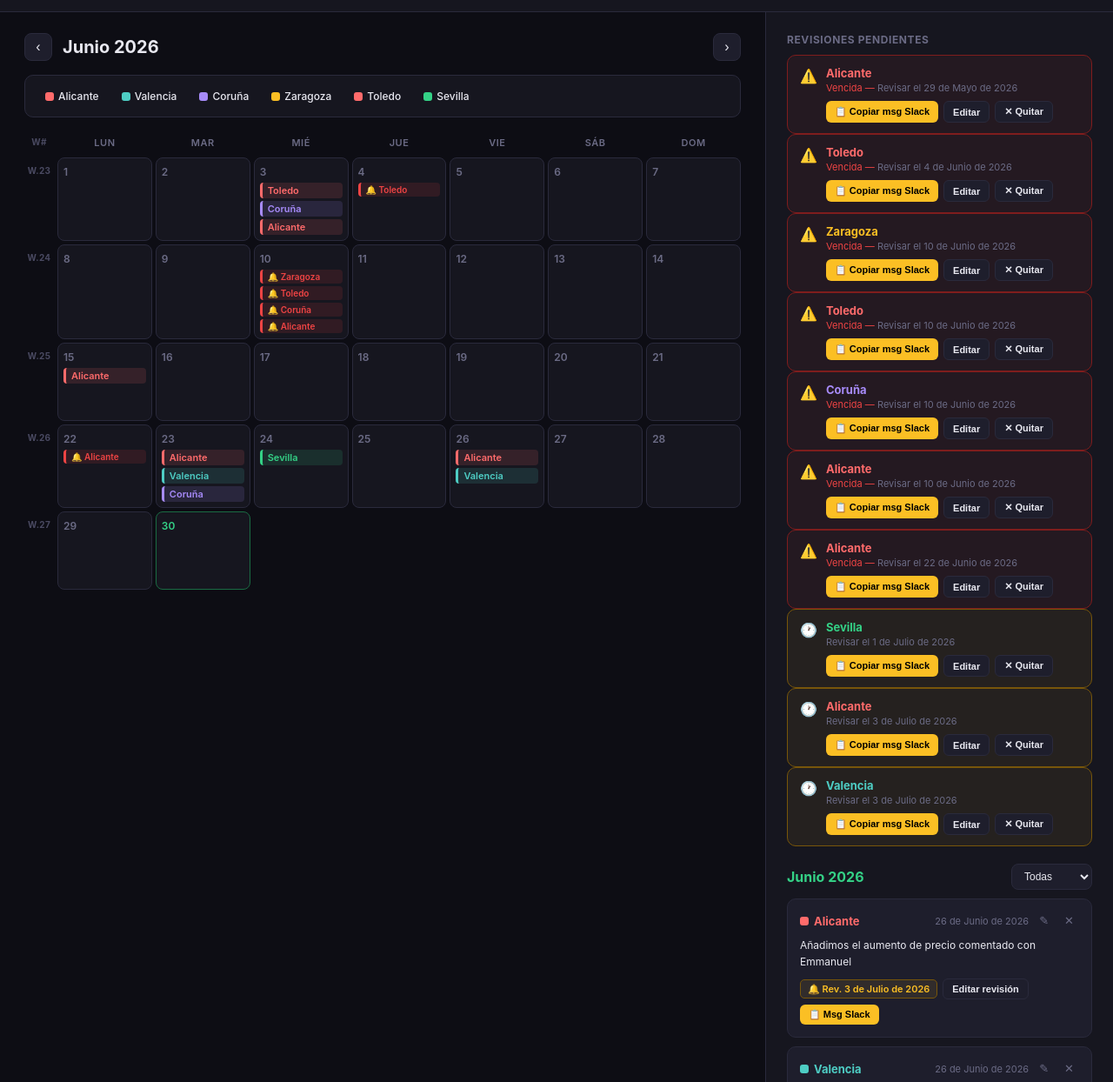
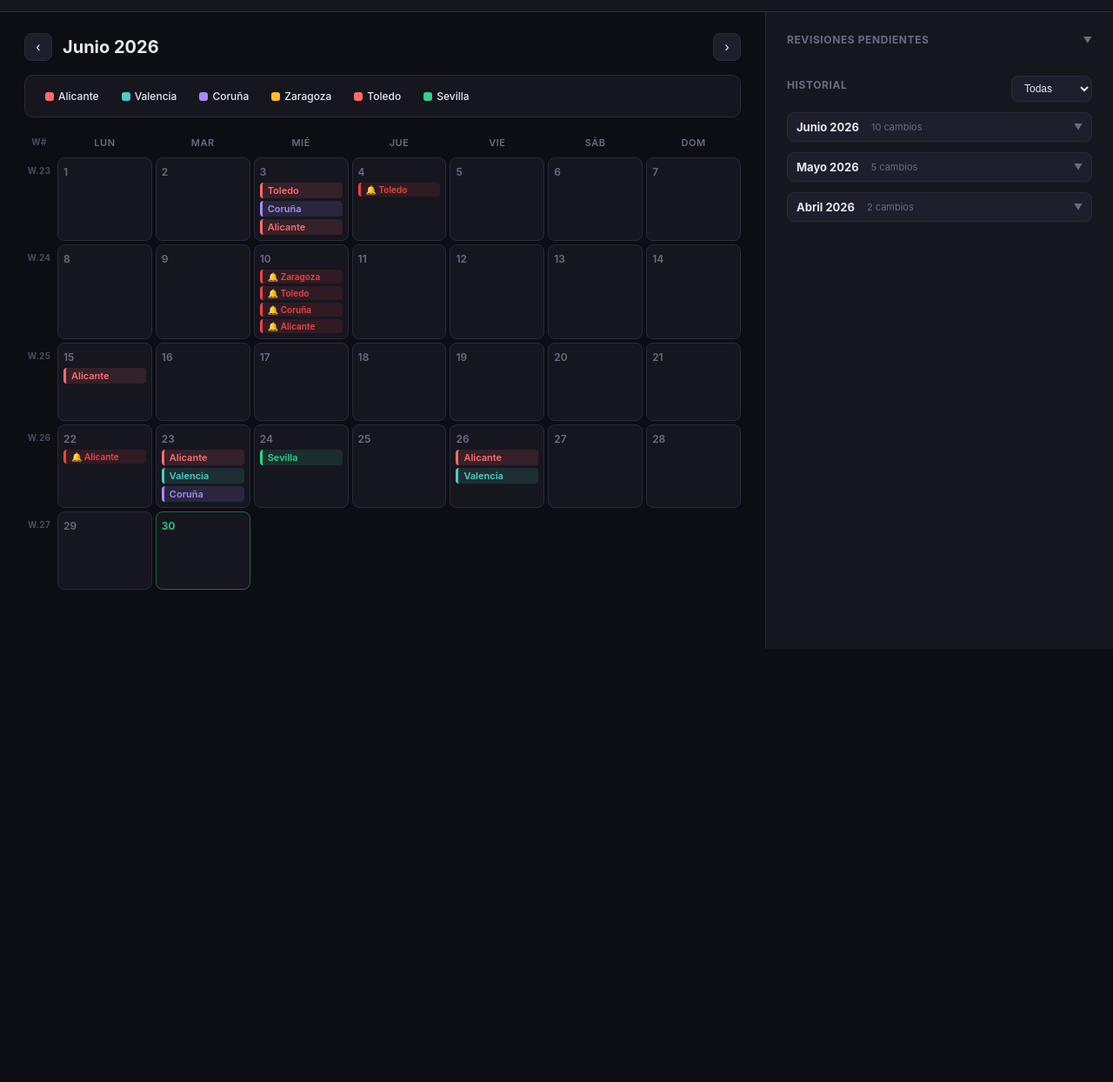
Before and after one commit to virginiaroldan00/Pricing-Changes-Tracker, a plain HTML site: page index.html in a window 1280 px wide. Shown: the part 54-1298 px from the top of the page at 87% size. After the commit the page ends 800 px from the top, so only its background shows below. Drawn offline with Linux system fonts and the light colour scheme.

Commit message:
Add files via upload

```diff
--- a/index.html
+++ b/index.html
@@ -147,13 +147,16 @@
   </div>
 
   <div class="right-panel">
-    <div>
-      <div class="section-title">Revisiones pendientes</div>
-      <div id="reviews-section"></div>
+    <div style="margin-bottom:4px;">
+      <div class="section-title" onclick="toggleReviews()" style="cursor:pointer;display:flex;align-items:center;justify-content:space-between;user-select:none;">
+        <span>Revisiones pendientes</span>
+        <span id="reviews-toggle" style="font-size:10px;transition:transform 0.2s;display:inline-block;transform:rotate(180deg);">▲</span>
+      </div>
+      <div id="reviews-section" style="display:none;"></div>
     </div>
     <div>
-      <div style="display:flex;align-items:center;justify-content:space-between;margin-bottom:10px;">
-        <div class="panel-month-title" id="panel-month-title"></div>
+      <div style="display:flex;align-items:center;justify-content:space-between;margin-bottom:12px;">
+        <div class="section-title">Historial</div>
         <select class="city-select" id="city-filter" onchange="renderRightPanel()" style="width:auto;margin:0;padding:6px 10px;font-size:12px;"></select>
       </div>
       <div id="changes-list"></div>
@@ -397,8 +400,6 @@ function renderLegend(){
 // ── RIGHT PANEL ─────────────────────────────────────────────────────────────
 function renderRightPanel(){
   selectedFilter=document.getElementById('city-filter').value;
-  document.getElementById('panel-month-title').textContent=`${MONTH_NAMES[currentMonth]} ${currentYear}`;
-
   renderReviews();
   renderChangesList();
   updateTotalLabel();
@@ -431,16 +432,9 @@ function renderReviews(){
   });
 }
 
-function renderChangesList(){
-  const monthStr=`${currentYear}-${String(currentMonth+1).padStart(2,'0')}`;
-  const filtered=changes.filter(c=>c.date.startsWith(monthStr)&&(selectedFilter?c.city===selectedFilter:true));
-  const sorted=[...filtered].sort((a,b)=>b.date.localeCompare(a.date));
-  const list=document.getElementById('changes-list');
-  list.innerHTML='';
+const monthOpenState = {};
 
-  if(!sorted.length){ list.innerHTML='<div class="empty-state">No hay cambios en este mes.</div>'; return; }
-
-  sorted.forEach(ch=>{
+function buildChangeCard(ch) {
   const color = getCityColor(ch.city);
   const hasReview = !!ch.review;
   const od = isOverdue(ch.review);
@@ -449,7 +443,6 @@ function renderChangesList(){
   card.className = 'change-card';
   card.style.marginBottom = '10px';
 
-    // Header
   const header = document.createElement('div');
   header.className = 'change-card-header';
 
@@ -469,57 +462,108 @@ function renderChangesList(){
   dateSpan.textContent = formatDate(ch.date);
 
   const editBtn = document.createElement('button');
-    editBtn.className = 'icon-btn edit';
-    editBtn.title = 'Editar';
-    editBtn.textContent = '✎';
+  editBtn.className = 'icon-btn edit'; editBtn.title = 'Editar'; editBtn.textContent = '✎';
   editBtn.addEventListener('click', () => editChange(ch.id));
 
   const delBtn = document.createElement('button');
-    delBtn.className = 'icon-btn danger';
-    delBtn.title = 'Eliminar';
-    delBtn.textContent = '✕';
+  delBtn.className = 'icon-btn danger'; delBtn.title = 'Eliminar'; delBtn.textContent = '✕';
   delBtn.addEventListener('click', () => deleteChange(ch.id));
 
-    rightSide.appendChild(dateSpan);
-    rightSide.appendChild(editBtn);
-    rightSide.appendChild(delBtn);
-    header.appendChild(badge);
-    header.appendChild(rightSide);
+  rightSide.appendChild(dateSpan); rightSide.appendChild(editBtn); rightSide.appendChild(delBtn);
+  header.appendChild(badge); header.appendChild(rightSide);
 
-    // Notes
   const notes = document.createElement('div');
   notes.className = 'change-notes';
   notes.textContent = ch.notes;
 
-    // Actions
   const actions = document.createElement('div');
   actions.className = 'card-actions';
 
   if(hasReview){
-      const badge2 = document.createElement('span');
-      badge2.className = 'review-badge' + (od ? ' overdue' : '');
-      badge2.textContent = '🔔 Rev. ' + formatDate(ch.review);
-      actions.appendChild(badge2);
+    const b2 = document.createElement('span');
+    b2.className = 'review-badge' + (od ? ' overdue' : '');
+    b2.textContent = '🔔 Rev. ' + formatDate(ch.review);
+    actions.appendChild(b2);
   }
-
   const revBtn = document.createElement('button');
   revBtn.className = 'btn secondary sm';
   revBtn.textContent = hasReview ? 'Editar revisión' : '+ Fijar revisión';
   revBtn.addEventListener('click', () => openReviewModal(ch.id));
   actions.appendChild(revBtn);
-
   if(hasReview){
     const slackBtn = document.createElement('button');
-      slackBtn.className = 'btn amber sm';
-      slackBtn.textContent = '📋 Msg Slack';
+    slackBtn.className = 'btn amber sm'; slackBtn.textContent = '📋 Msg Slack';
     slackBtn.addEventListener('click', () => copySlackMsg(ch.id));
     actions.appendChild(slackBtn);
   }
 
-    card.appendChild(header);
-    card.appendChild(notes);
-    card.appendChild(actions);
-    list.appendChild(card);
+  card.appendChild(header); card.appendChild(notes); card.appendChild(actions);
+  return card;
+}
+
+function renderChangesList(){
+  const filtered = changes.filter(c => selectedFilter ? c.city === selectedFilter : true);
+  const sorted = [...filtered].sort((a,b) => b.date.localeCompare(a.date));
+  const list = document.getElementById('changes-list');
+  list.innerHTML = '';
+
+  if(!sorted.length){ list.innerHTML='<div class="empty-state">No hay cambios registrados.</div>'; return; }
+
+  // Group by year-month
+  const groups = {};
+  sorted.forEach(ch => {
+    const key = ch.date.slice(0,7); // "2026-06"
+    if(!groups[key]) groups[key] = [];
+    groups[key].push(ch);
+  });
+
+  const currentMonthKey = `${currentYear}-${String(currentMonth+1).padStart(2,'0')}`;
+
+  Object.keys(groups).sort((a,b)=>b.localeCompare(a)).forEach(key => {
+    const [y, m] = key.split('-');
+    const label = `${MONTH_NAMES[parseInt(m)-1]} ${y}`;
+    const isOpen = key in monthOpenState ? monthOpenState[key] : false;
+    monthOpenState[key] = isOpen;
+
+    // Section header
+    const section = document.createElement('div');
+    section.style.marginBottom = '12px';
+
+    const secHeader = document.createElement('div');
+    secHeader.style.cssText = 'display:flex;align-items:center;justify-content:space-between;cursor:pointer;padding:8px 10px;background:var(--surface2);border:1px solid var(--border);border-radius:8px;margin-bottom:6px;user-select:none;';
+
+    const secLabel = document.createElement('span');
+    secLabel.style.cssText = 'font-size:13px;font-weight:700;color:var(--text);';
+    secLabel.textContent = label;
+
+    const secCount = document.createElement('span');
+    secCount.style.cssText = 'font-size:11px;color:var(--muted);margin-left:8px;';
+    secCount.textContent = `${groups[key].length} cambio${groups[key].length!==1?'s':''}`;
+
+    const secArrow = document.createElement('span');
+    secArrow.style.cssText = 'font-size:10px;color:var(--muted);transition:transform 0.2s;display:inline-block;margin-left:auto;';
+    secArrow.textContent = '▲';
+    if(!isOpen) secArrow.style.transform = 'rotate(180deg)';
+
+    const leftSide = document.createElement('div');
+    leftSide.style.display = 'flex'; leftSide.style.alignItems = 'center'; leftSide.style.gap = '6px';
+    leftSide.appendChild(secLabel); leftSide.appendChild(secCount);
+    secHeader.appendChild(leftSide); secHeader.appendChild(secArrow);
+
+    const secBody = document.createElement('div');
+    secBody.style.display = isOpen ? '' : 'none';
+    groups[key].forEach(ch => secBody.appendChild(buildChangeCard(ch)));
+
+    secHeader.addEventListener('click', () => {
+      const open = secBody.style.display === 'none';
+      secBody.style.display = open ? '' : 'none';
+      secArrow.style.transform = open ? '' : 'rotate(180deg)';
+      monthOpenState[key] = open;
+    });
+
+    section.appendChild(secHeader);
+    section.appendChild(secBody);
+    list.appendChild(section);
   });
 }
 
@@ -700,6 +744,16 @@ function importData(event){
   reader.readAsText(file);
 }
 
+// ── REVISIONES TOGGLE ────────────────────────────────────────────────────────
+let reviewsOpen = false;
+function toggleReviews(){
+  reviewsOpen = !reviewsOpen;
+  const sec = document.getElementById('reviews-section');
+  const arrow = document.getElementById('reviews-toggle');
+  sec.style.display = reviewsOpen ? '' : 'none';
+  arrow.style.transform = reviewsOpen ? '' : 'rotate(180deg)';
+}
+
 // Close on backdrop
 document.getElementById('add-modal').addEventListener('click',e=>{ if(e.target===e.currentTarget)closeAddModal(); });
 document.getElementById('review-modal').addEventListener('click',e=>{ if(e.target===e.currentTarget)closeReviewModal(); });
```
Lines whose indentation alone changed are shown as unchanged.
